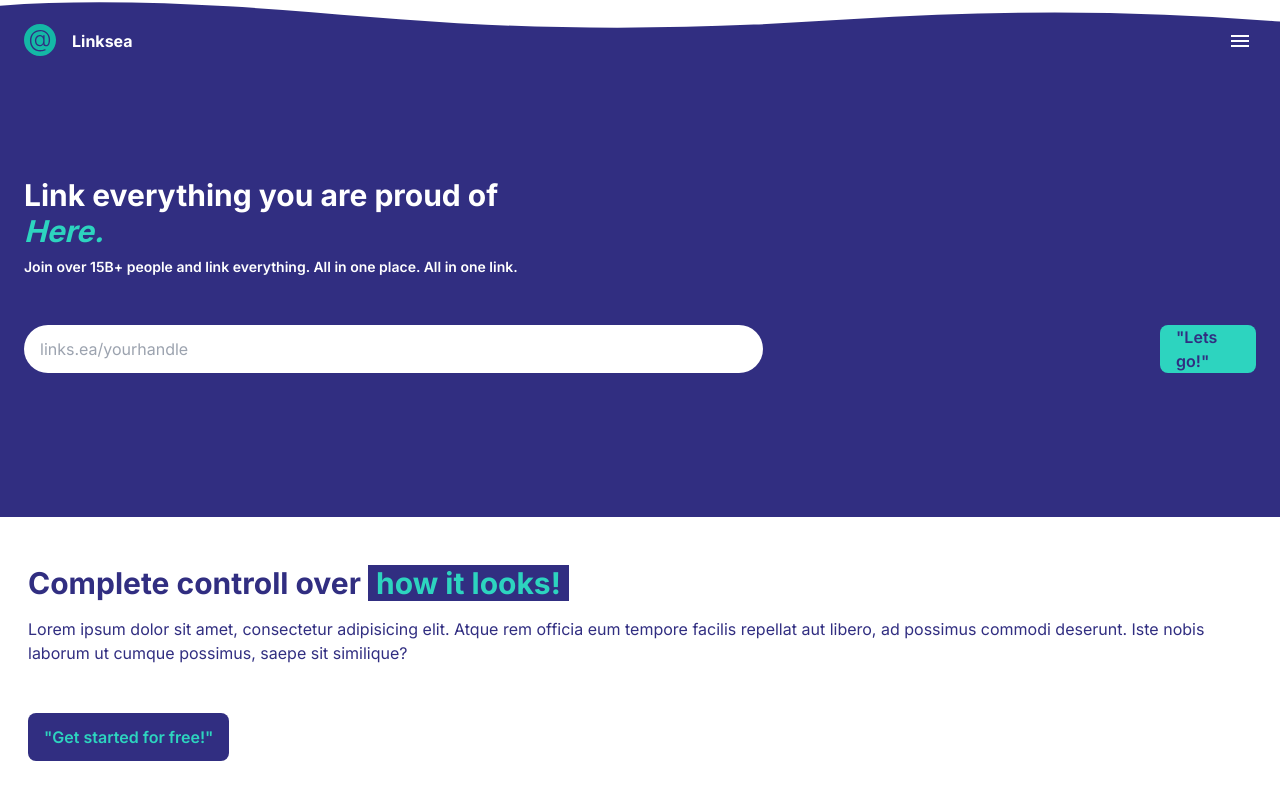
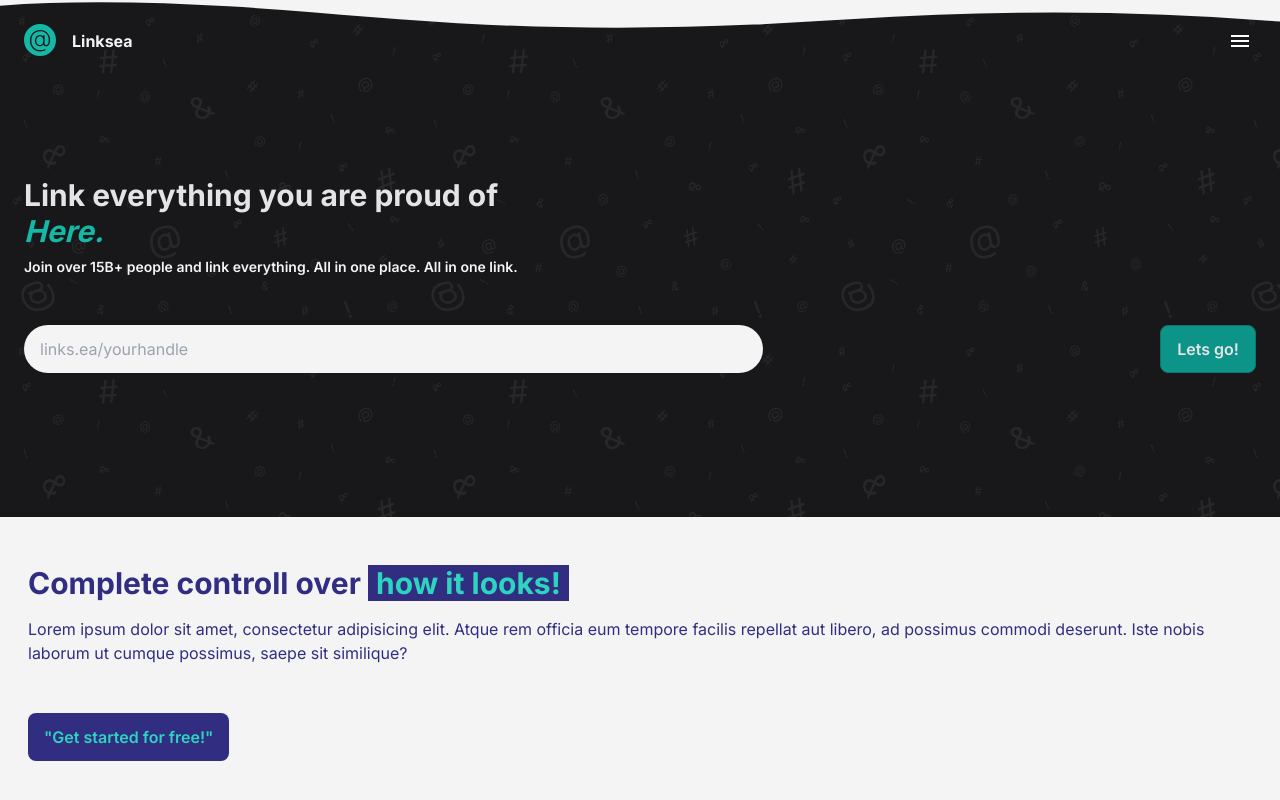
Before and after one commit to AndreiOsypchuk/link_sea, a React (Vite) app in the folder client/: page / in a window 1280 px wide. Shown: the top 800 px of the page. Built offline with nearby package versions, Linux system fonts and the light colour scheme.

Commit message:
did some design stuff

```diff
--- a/client/src/api/index.ts
+++ b/client/src/api/index.ts
@@ -1,3 +1,4 @@
 import axios from "axios";
 
-export const Api = axios.create({ baseURL: "http://localhost:4000/api" });
+export const Api = axios.create({ baseURL: "http://192.168.1.4:4000/api" });
+// export const Api = axios.create({ baseURL: "http://localhost:4000/api" });
--- a/client/src/pages/Landing.tsx
+++ b/client/src/pages/Landing.tsx
@@ -73,18 +73,17 @@ export const Landing = () => {
   };
 
   return (
-    <div className="bg-indigo-900 h-full flex flex-col justify-between relative">
+    <div className="bg-zinc-900 h-full flex flex-col justify-between relative bg-[url('/Hero.svg')] bg-repeat overflow-x-hidden">
       <nav className="z-20 py-6 px-6 flex justify-between items-center">
         <div className="flex items-center justify-between">
-          {/* <Logo /> */}
           <LinkSeaLogo />
           <div className="px-2" />
-          <h3 className="font-bold text-white  text-md ">Linksea</h3>
+          <h3 className="font-bold text-zinc-100 text-md ">Linksea</h3>
         </div>
         <Ham />
       </nav>
       <main className=" h-full">
-        <div className="absolute rotate-180 w-full top-0 left-0 fill-white">
+        <div className="absolute rotate-180 w-full top-0 left-0 fill-zinc-100">
           <svg
             data-name="Layer 1"
             xmlns="http://www.w3.org/2000/svg"
@@ -99,13 +98,13 @@ export const Landing = () => {
           </svg>
         </div>
 
-        <section className="px-6 my-24 pb-12">
-          <h1 className="text-white text-3xl font-bold">
+        <section className="px-6 my-24 pb-12 ">
+          <h1 className="text-zinc-200 text-3xl font-bold">
             Link everything you are proud of
           </h1>
-          <i className="text-teal-400 text-3xl font-bold">Here.</i>
+          <i className="text-teal-500 text-3xl font-bold">Here.</i>
           <div className="m-2" />
-          <p className="text-white text-sm font-semibold">
+          <p className="text-zinc-100 text-sm font-semibold">
             Join over 15B+ people and link everything. All in one place. All in
             one link.
           </p>
@@ -114,20 +113,20 @@ export const Landing = () => {
             <input
               onChange={handleInput}
               value={input}
-              className="h-12 px-4 py-3 rounded-full w-3/5"
+              className="h-12 px-4 py-3 rounded-full w-3/5 bg-zinc-100"
               placeholder="links.ea/yourhandle"
             />
             <Link
               to={input.length ? `/register/${input}` : ""}
-              className="text-indigo-900 w-24 flex items-center justify-center font-semibold bg-teal-400 hover:bg-teal-300 px-4 rounded-lg"
+              className="text-zinc-200 w-fit flex items-center justify-center font-semibold bg-teal-600 border border-teal-700 hover:bg-teal-700 hover:border-teal-800 px-4 rounded-lg"
               type="submit"
             >
-              "Lets go!"
+              Lets go!
             </Link>
           </form>
         </section>
 
-        <section className="px-7   text-indigo-900 py-12 bg-white">
+        <section className="px-7   text-indigo-900 py-12 bg-zinc-100  ">
           <h1 className="font-bold text-3xl mb-4">
             Complete controll over{" "}
             <span className="bg-indigo-900 text-teal-400 px-2">
--- a/client/src/pages/Register.tsx
+++ b/client/src/pages/Register.tsx
@@ -19,8 +19,10 @@ export const Register = () => {
           await Api.post("auth/exists?handle=" + handle);
           setMessage("Handle is available");
           setInput((s) => ({ ...s, handle }));
-          window.location.replace("/suck"); // Check if exists on Landing
+
+          //window.location.replace("/suck"); // Check if exists on Landing
         } catch (e: any) {
+          console.log(e);
           setMessage("Handle is taken");
         }
       };
```
